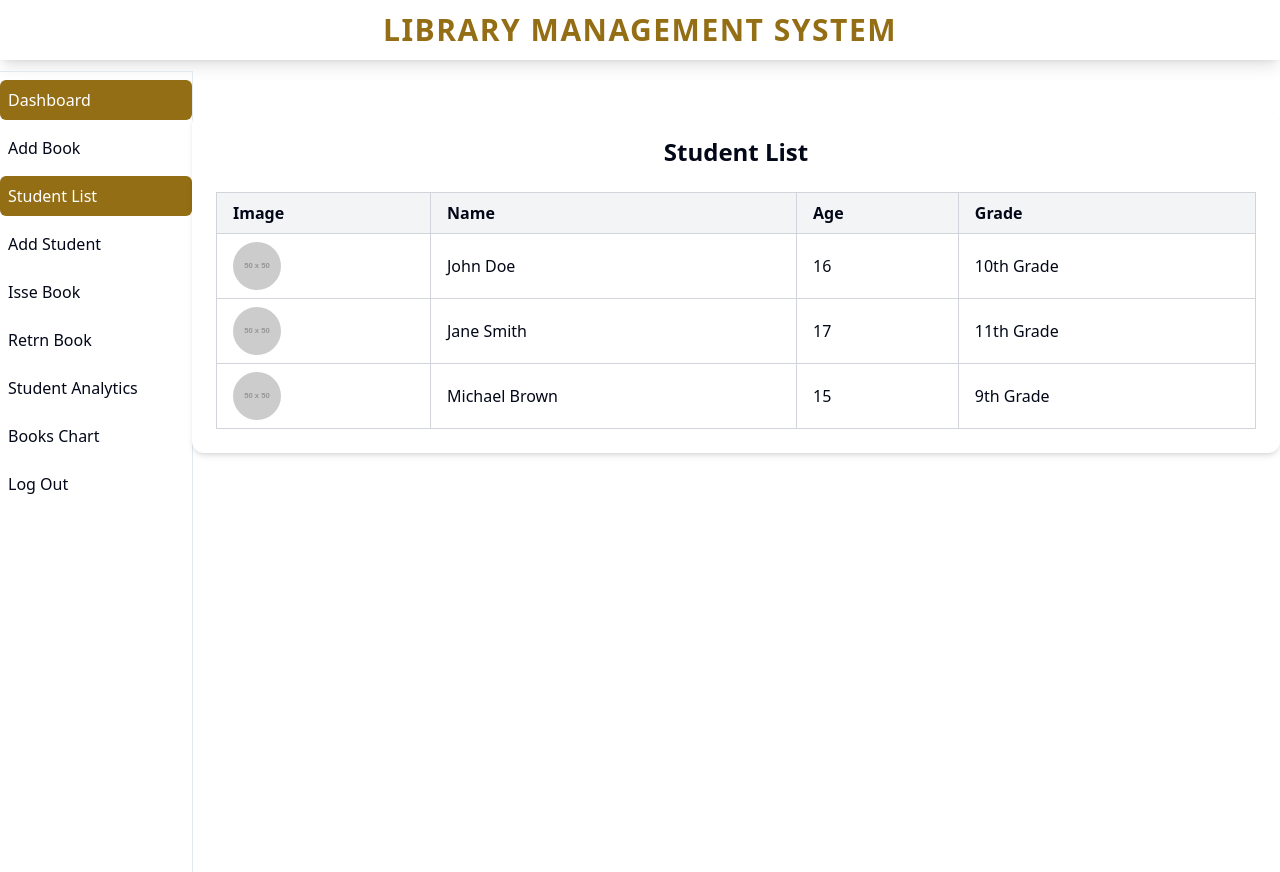
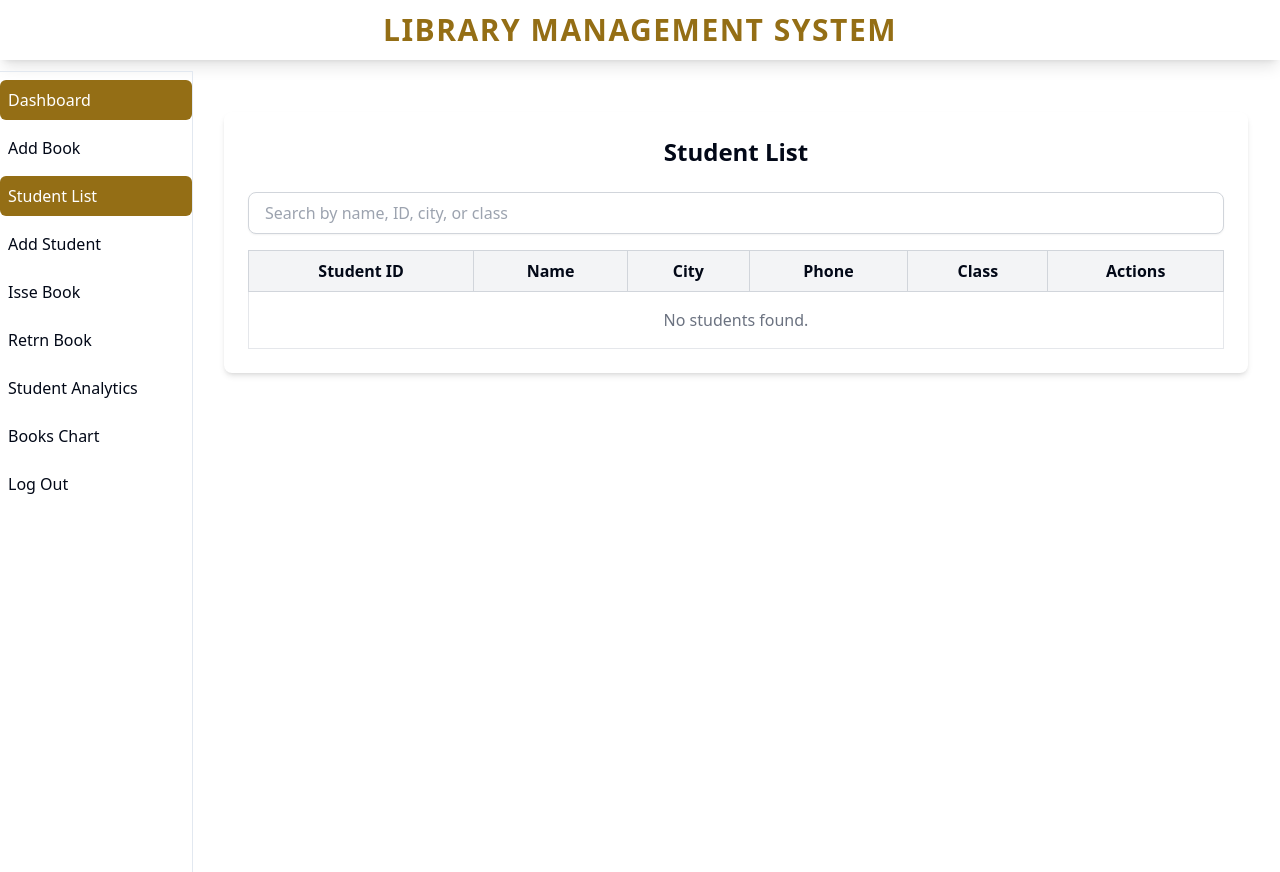
Before and after one commit to MalithShehan/RAD-Final-Project, a React (Vite) app in the folder library-management-frontend/: page /studentList in a window 1280 px wide. Built offline with nearby package versions, Linux system fonts and the light colour scheme.

Commit message:
Student list

```diff
--- a/library-management-frontend/src/components/custom/student-list/StudentList.tsx
+++ b/library-management-frontend/src/components/custom/student-list/StudentList.tsx
@@ -1,57 +1,92 @@
-import React from "react";
+import React, { useState } from "react";
 
 const StudentList = () => {
-    const students = [
-        {
-            id: 1,
-            name: "John Doe",
-            age: 16,
-            grade: "10th Grade",
-            image: "https://via.placeholder.com/50",
-        },
-        {
-            id: 2,
-            name: "Jane Smith",
-            age: 17,
-            grade: "11th Grade",
-            image: "https://via.placeholder.com/50",
-        },
-        {
-            id: 3,
-            name: "Michael Brown",
-            age: 15,
-            grade: "9th Grade",
-            image: "https://via.placeholder.com/50",
-        },
-    ];
+    const [searchTerm, setSearchTerm] = useState("");
+    const [students, setStudents] = useState([
+        // { id: 1, firstName: "John", middleName: "D.", lastName: "Doe", studentId: "S001", city: "New York", phone: "1234567890", studentClass: "10A" },
+        // { id: 2, firstName: "Jane", middleName: "M.", lastName: "Smith", studentId: "S002", city: "Los Angeles", phone: "0987654321", studentClass: "12B" },
+        // // Add more students as needed
+    ]);
+
+    const handleEdit = (id) => {
+        alert(`Edit student with ID: ${id}`);
+        // Logic to edit the student
+    };
+
+    const handleDelete = (id) => {
+        const confirmDelete = window.confirm("Are you sure you want to delete this student?");
+        if (confirmDelete) {
+            setStudents(students.filter((student) => student.id !== id));
+        }
+    };
+
+    const filteredStudents = students.filter((student) =>
+        `${student.firstName} ${student.lastName} ${student.studentId} ${student.city} ${student.studentClass}`
+            .toLowerCase()
+            .includes(searchTerm.toLowerCase())
+    );
 
     return (
-        <div className="max-w-6xl mx-auto mt-10 p-6 bg-white shadow-md rounded-xl">
+        <div className="max-w-5xl mx-auto mt-10 p-6 bg-white shadow-md rounded-lg">
             <h1 className="text-2xl font-bold text-center mb-6">Student List</h1>
-            <table className="min-w-full border-collapse border border-gray-300">
+
+            {/* Search Bar */}
+            <div className="mb-4">
+                <input
+                    type="text"
+                    placeholder="Search by name, ID, city, or class"
+                    value={searchTerm}
+                    onChange={(e) => setSearchTerm(e.target.value)}
+                    className="w-full px-4 py-2 border border-gray-300 rounded-lg shadow-sm focus:outline-none focus:ring-blue-500 focus:border-blue-500"
+                />
+            </div>
+
+            {/* Student Table */}
+            <table className="min-w-full border-collapse border border-gray-200">
                 <thead>
                     <tr className="bg-gray-100">
-                        <th className="border border-gray-300 px-4 py-2 text-left">Image</th>
-                        <th className="border border-gray-300 px-4 py-2 text-left">Name</th>
-                        <th className="border border-gray-300 px-4 py-2 text-left">Age</th>
-                        <th className="border border-gray-300 px-4 py-2 text-left">Grade</th>
+                        <th className="border border-gray-300 px-4 py-2">Student ID</th>
+                        <th className="border border-gray-300 px-4 py-2">Name</th>
+                        <th className="border border-gray-300 px-4 py-2">City</th>
+                        <th className="border border-gray-300 px-4 py-2">Phone</th>
+                        <th className="border border-gray-300 px-4 py-2">Class</th>
+                        <th className="border border-gray-300 px-4 py-2">Actions</th>
                     </tr>
                 </thead>
                 <tbody>
-                    {students.map((student) => (
-                        <tr key={student.id} className="hover:bg-gray-50">
-                            <td className="border border-gray-300 px-4 py-2">
-                                <img
-                                    src={student.image}
-                                    alt={student.name}
-                                    className="w-12 h-12 rounded-full"
-                                />
+                    {filteredStudents.length > 0 ? (
+                        filteredStudents.map((student) => (
+                            <tr key={student.id} className="hover:bg-gray-50">
+                                <td className="border border-gray-300 px-4 py-2 text-center">{student.studentId}</td>
+                                <td className="border border-gray-300 px-4 py-2">
+                                    {student.firstName} {student.middleName} {student.lastName}
+                                </td>
+                                <td className="border border-gray-300 px-4 py-2">{student.city}</td>
+                                <td className="border border-gray-300 px-4 py-2">{student.phone}</td>
+                                <td className="border border-gray-300 px-4 py-2">{student.studentClass}</td>
+                                <td className="border border-gray-300 px-4 py-2 text-center">
+                                    <button
+                                        onClick={() => handleEdit(student.id)}
+                                        className="px-3 py-1 bg-yellow-500 text-white font-semibold rounded-lg shadow-sm mr-2 hover:bg-yellow-600"
+                                    >
+                                        Edit
+                                    </button>
+                                    <button
+                                        onClick={() => handleDelete(student.id)}
+                                        className="px-3 py-1 bg-red-500 text-white font-semibold rounded-lg shadow-sm hover:bg-red-600"
+                                    >
+                                        Delete
+                                    </button>
+                                </td>
+                            </tr>
+                        ))
+                    ) : (
+                        <tr>
+                            <td colSpan="6" className="text-center text-gray-500 py-4">
+                                No students found.
                             </td>
-                            <td className="border border-gray-300 px-4 py-2">{student.name}</td>
-                            <td className="border border-gray-300 px-4 py-2">{student.age}</td>
-                            <td className="border border-gray-300 px-4 py-2">{student.grade}</td>
                         </tr>
-                    ))}
+                    )}
                 </tbody>
             </table>
         </div>
```
